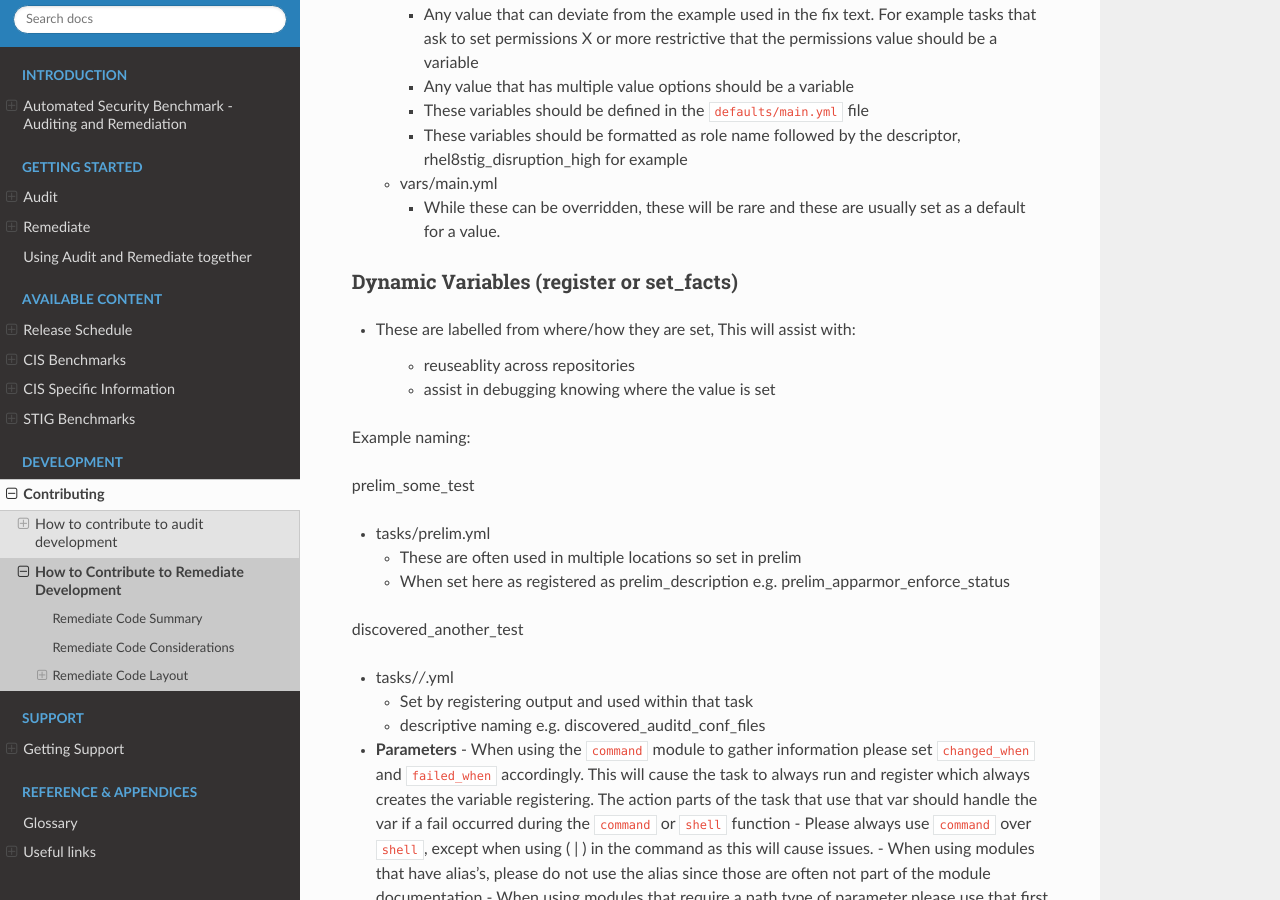
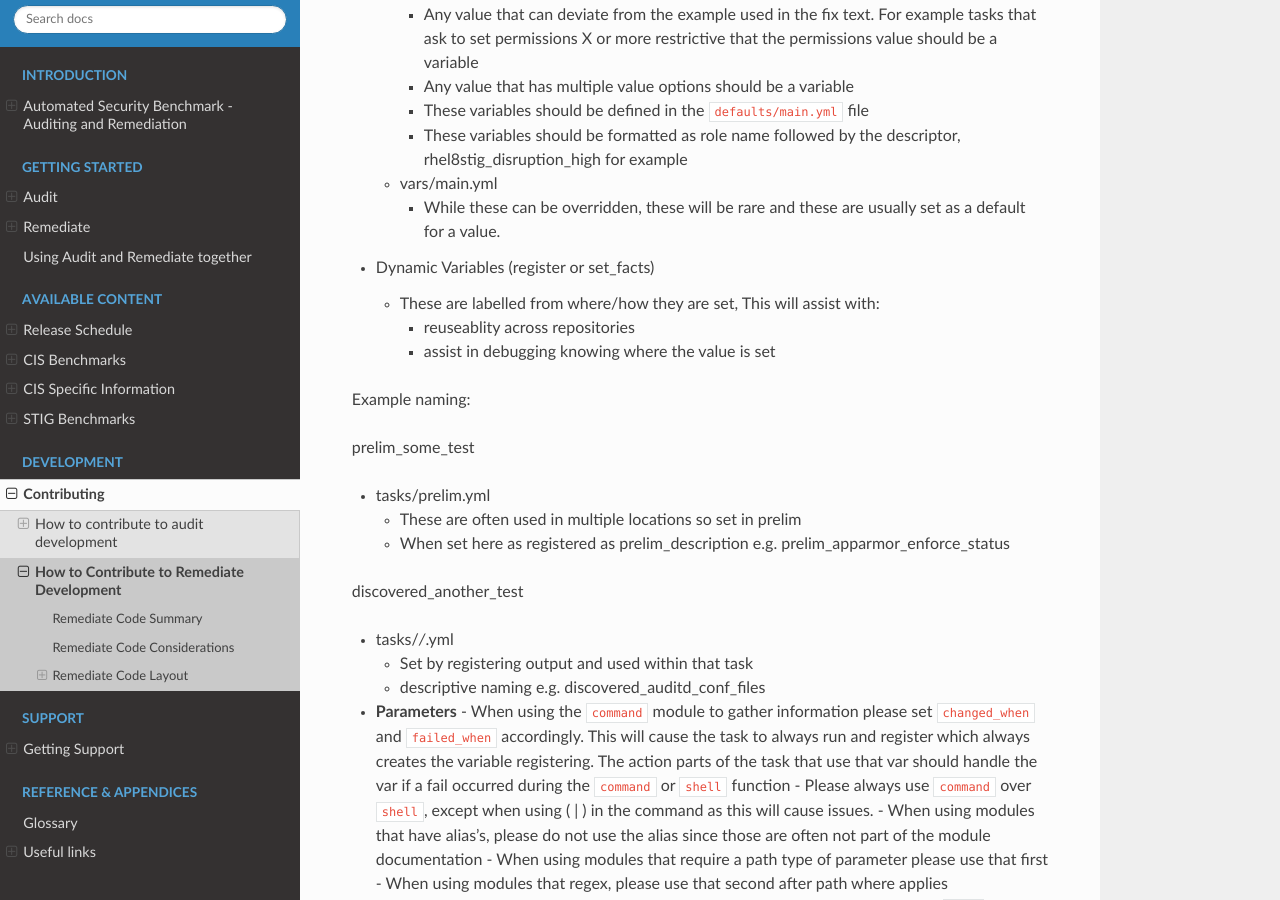
Before and after one commit to ansible-lockdown/MPG-AL-READTHEDOCS, a Sphinx documentation site: the page built from docs/source/remediate/rem_development.rst, in a window 1280 px wide and 900 px high, scrolled down 1644 px. Built offline with Sphinx 7.4.7 and the Read the Docs theme 3.1.0, drawn with Linux system fonts in a browser that asks for light colours; pages that are not in the unit, such as notebooks, are missing from menus.

Commit message:
Updated
Signed-off-by: Mark Bolwell <mark.bollyuk@gmail.com>

```diff
--- a/docs/source/remediate/rem_development.rst
+++ b/docs/source/remediate/rem_development.rst
@@ -71,10 +71,9 @@
 
     - While these can be overridden, these will be rare and these are usually set as a default for a value.
 
-Dynamic Variables (register or set_facts)
-^^^^^^^^^^^^^^^^^^^^^^^^^^^^^^^^^^^^^^^^^
+- Dynamic Variables (register or set_facts)
 
-- These are labelled from where/how they are set, This will assist with:
+  - These are labelled from where/how they are set, This will assist with:
 
     - reuseablity across repositories
     - assist in debugging knowing where the value is set
```
